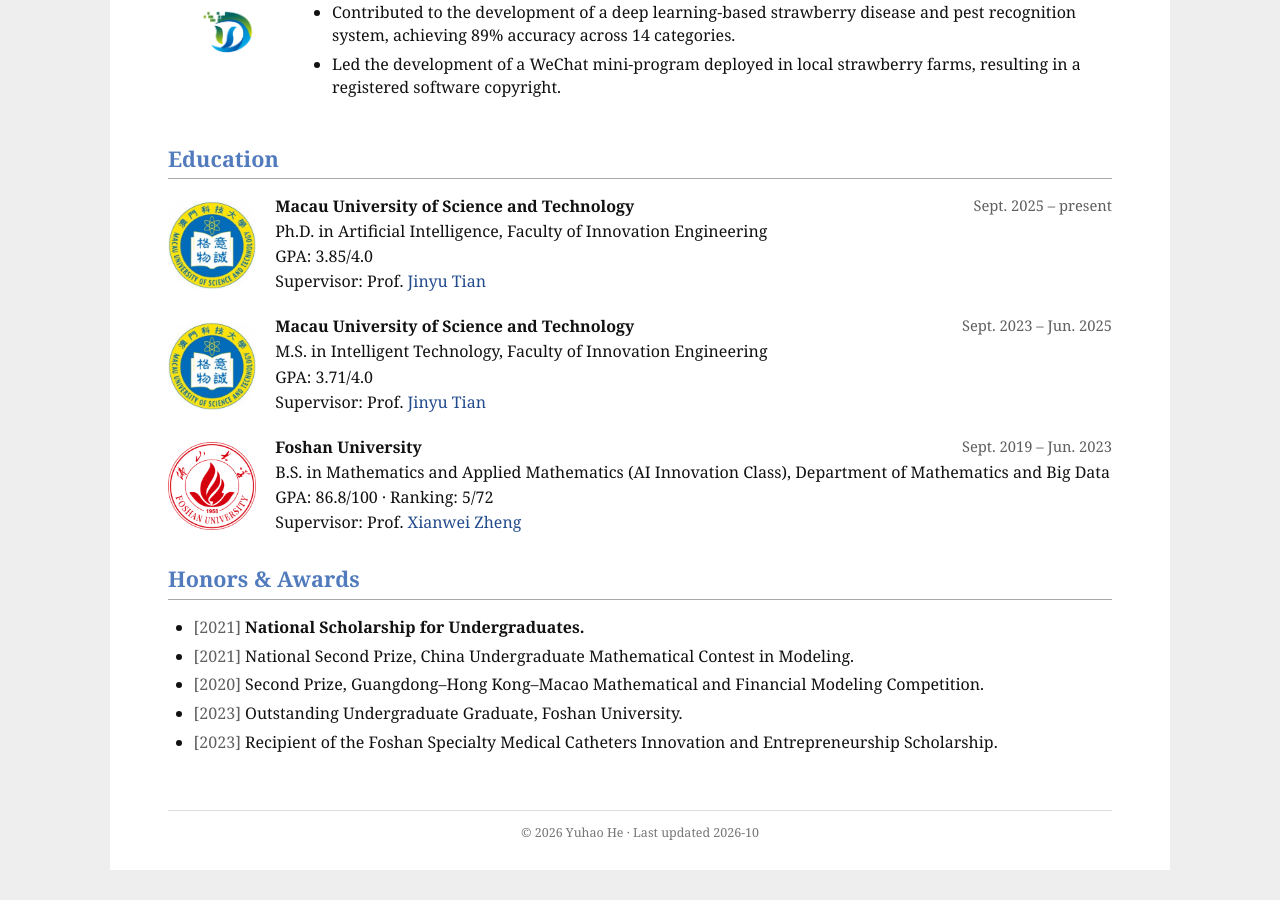
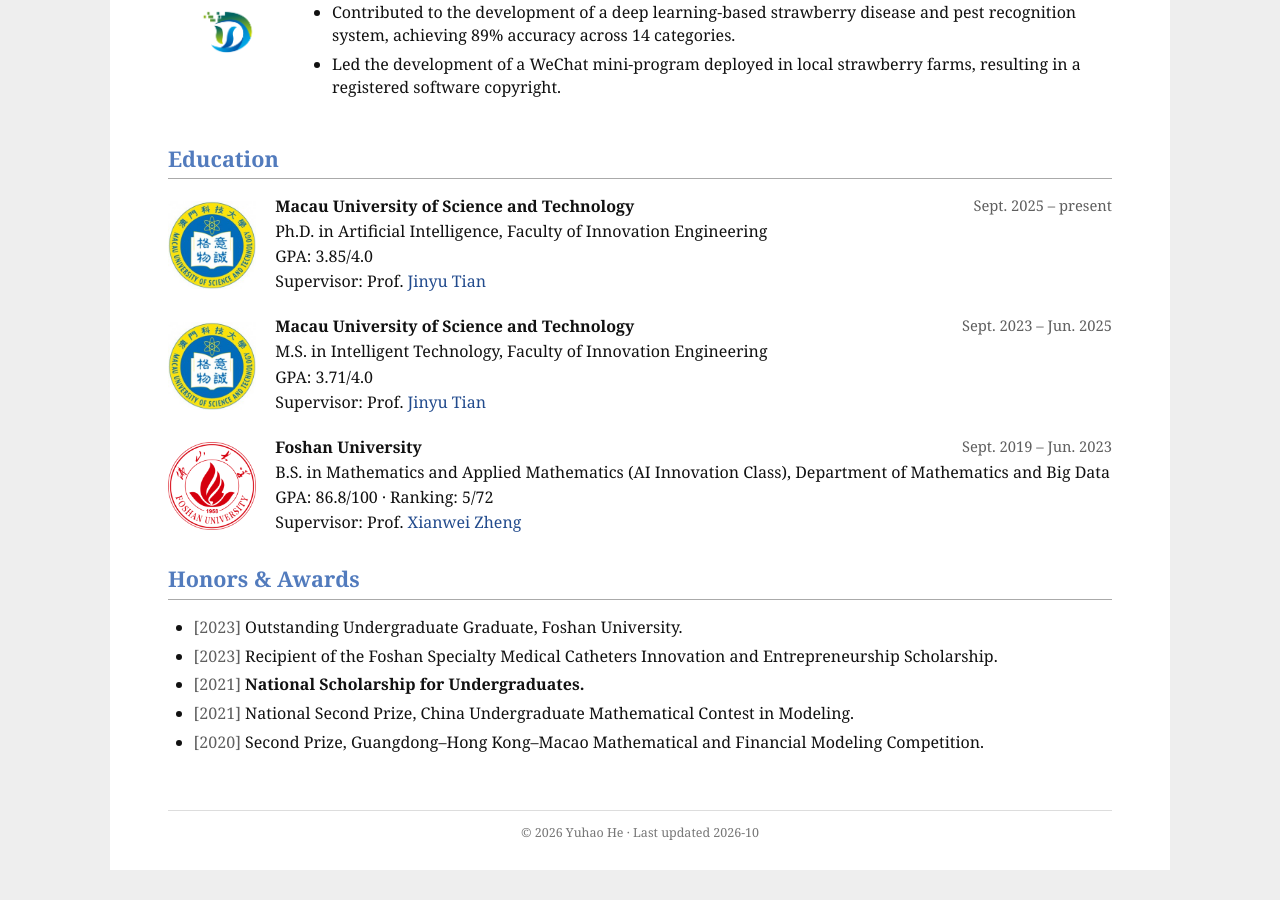
Before and after one commit to Anson-He/Anson-He.github.io, a Jekyll site: the page built from _pages/about.md, in a window 1280 px wide and 900 px high, scrolled down 1770 px. Built offline with Jekyll 4.4.1, drawn with Linux system fonts in a browser that asks for light colours.

```diff
--- a/_pages/about.md
+++ b/_pages/about.md
@@ -137,9 +137,9 @@ My research works toward secure and trustworthy AI, with a particular interest i
 ## Honors & Awards
 
 <ul class="honors-list">
+  <li><span>[2023]</span> Outstanding Undergraduate Graduate, Foshan University.</li>
+  <li><span>[2023]</span> Recipient of the Foshan Specialty Medical Catheters Innovation and Entrepreneurship Scholarship.</li>
   <li><span>[2021]</span> <strong>National Scholarship for Undergraduates.</strong></li>
   <li><span>[2021]</span> National Second Prize, China Undergraduate Mathematical Contest in Modeling.</li>
   <li><span>[2020]</span> Second Prize, Guangdong–Hong Kong–Macao Mathematical and Financial Modeling Competition.</li>
-  <li><span>[2023]</span> Outstanding Undergraduate Graduate, Foshan University.</li>
-  <li><span>[2023]</span> Recipient of the Foshan Specialty Medical Catheters Innovation and Entrepreneurship Scholarship.</li>
 </ul>
```
Also changed, not shown: _pages/cv.md (+2 -2 lines).
